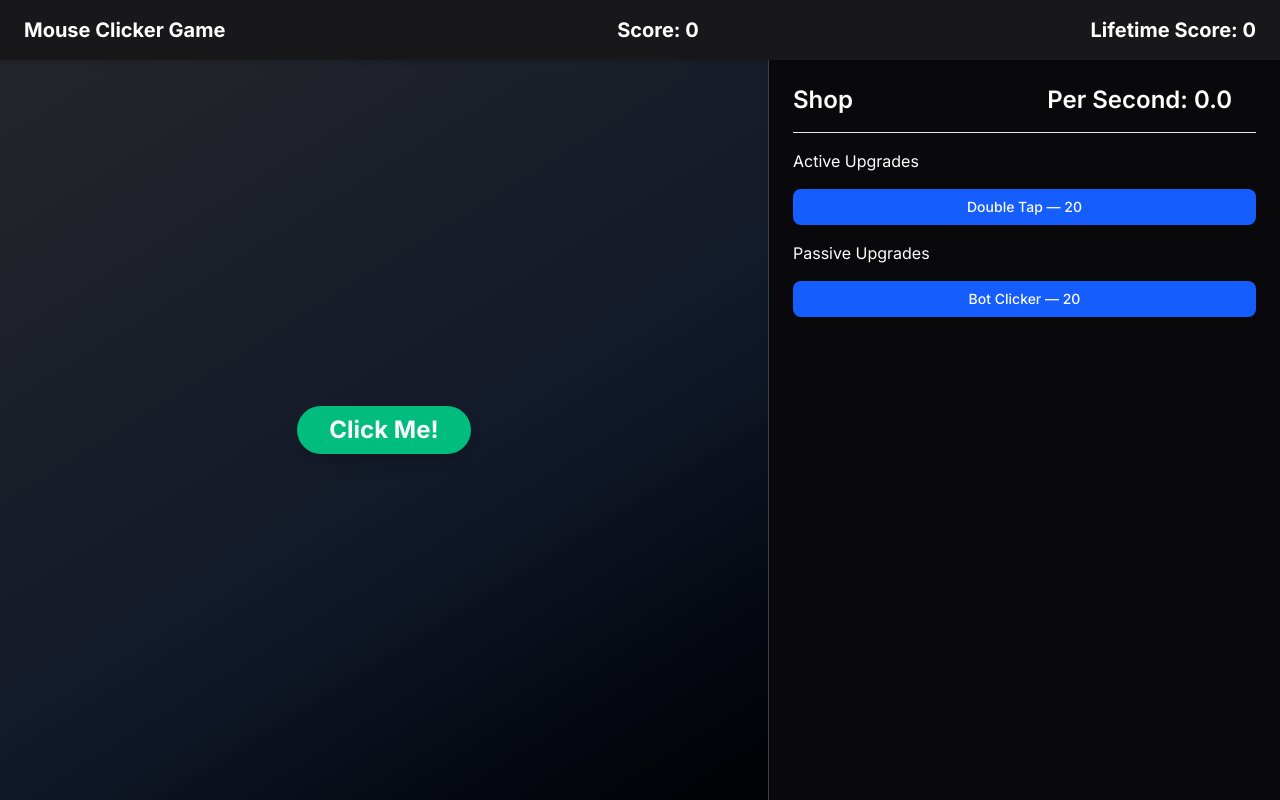
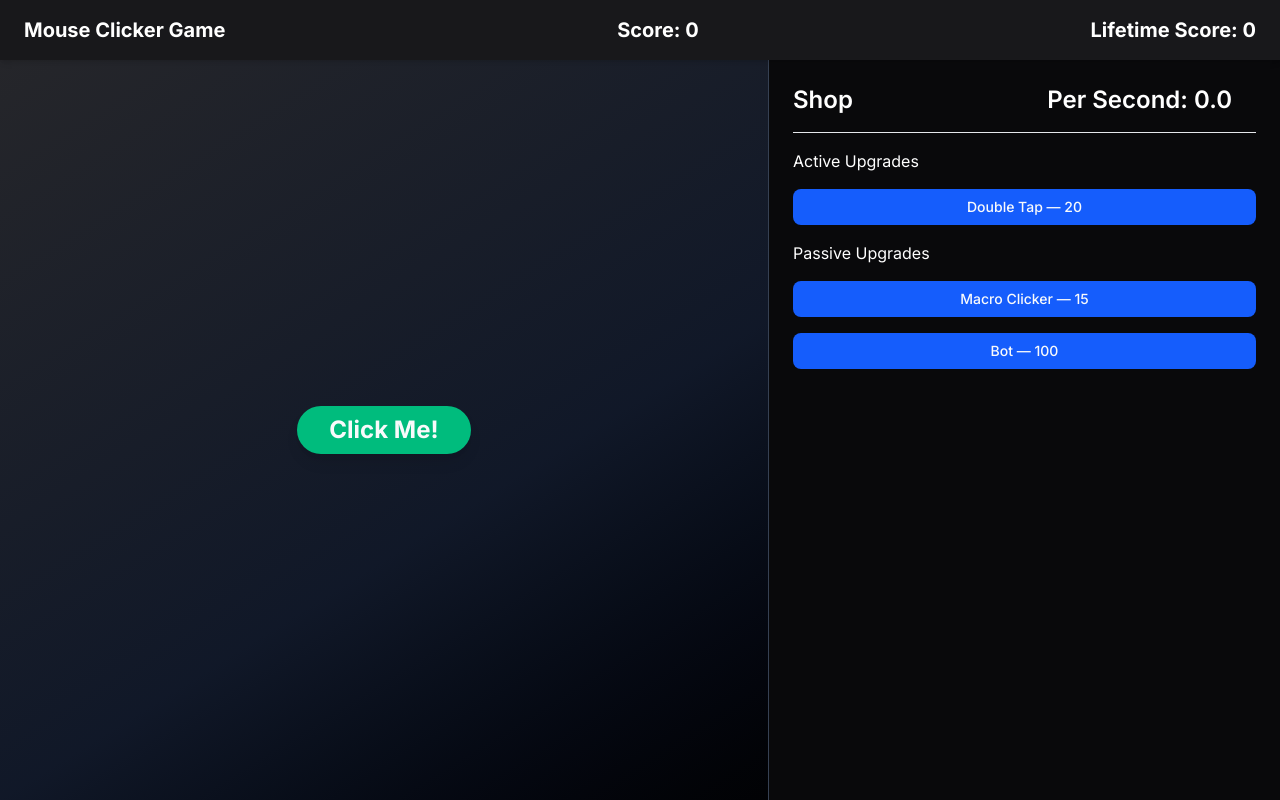
Before and after one commit to ItzYaboiiJoe/MouseClicker, a Next.js app: page / in a window 1280 px wide. Built offline with nearby package versions, Linux system fonts and the light colour scheme.

Commit message:
Refactored passiveUpgrades to avoid creating a huge single file

```diff
--- /dev/null
+++ b/src/components/powerups/passiveUpgradesLevels/bot.ts
@@ -0,0 +1,20 @@
+const bot = {
+  id: "Bot",
+  value: 1.0,
+  levels: [
+    {
+      label: "Bot",
+      cost: 100,
+      tooltip: "A nice bot that clicks for you every second.",
+      effect: "Produce 1.0 points per second.",
+    },
+    {
+      label: "Bot",
+      cost: 120,
+      tooltip: "A nice bot that clicks for you every second.",
+      effect: "Produce 2.0 points per second.",
+    },
+  ],
+};
+
+export default bot;
--- /dev/null
+++ b/src/components/powerups/passiveUpgradesLevels/macroClicker.ts
@@ -0,0 +1,68 @@
+const macroClicker = {
+  id: "Macro Clicker",
+  value: 0.1,
+  levels: [
+    {
+      label: "Macro Clicker",
+      cost: 15,
+      tooltip: "Automatically clicks for you every 10 seconds.",
+      effect: "Produce 0.1 points per second.",
+    },
+    {
+      label: "Macro Clicker",
+      cost: 20,
+      tooltip: "Automatically clicks for you every 10 seconds.",
+      effect: "Produce 0.2 points per second.",
+    },
+    {
+      label: "Macro Clicker",
+      cost: 23,
+      tooltip: "Automatically clicks for you every 10 seconds.",
+      effect: "Produce 0.3 points per second.",
+    },
+    {
+      label: "Macro Clicker",
+      cost: 27,
+      tooltip: "Automatically clicks for you every 10 seconds.",
+      effect: "Produce 0.4 points per second.",
+    },
+    {
+      label: "Macro Clicker",
+      cost: 32,
+      tooltip: "Automatically clicks for you every 10 seconds.",
+      effect: "Produce 0.5 points per second.",
+    },
+    {
+      label: "Macro Clicker",
+      cost: 38,
+      tooltip: "Automatically clicks for you every 10 seconds.",
+      effect: "Produce 0.6 points per second.",
+    },
+    {
+      label: "Macro Clicker",
+      cost: 45,
+      tooltip: "Automatically clicks for you every 10 seconds.",
+      effect: "Produce 0.7 points per second.",
+    },
+    {
+      label: "Macro Clicker",
+      cost: 50,
+      tooltip: "Automatically clicks for you every 10 seconds.",
+      effect: "Produce 0.8 points per second.",
+    },
+    {
+      label: "Macro Clicker",
+      cost: 61,
+      tooltip: "Automatically clicks for you every 10 seconds.",
+      effect: "Produce 0.9 points per second.",
+    },
+    {
+      label: "Macro Clicker",
+      cost: 70,
+      tooltip: "Automatically clicks for you every 10 seconds.",
+      effect: "Produce 1.0 points per second.",
+    },
+  ],
+};
+
+export default macroClicker;
--- a/src/components/powerups/passiveUpgradesList.ts
+++ b/src/components/powerups/passiveUpgradesList.ts
@@ -1,28 +1,6 @@
-const upgrades = [
-  {
-    id: "Bot Clicker",
-    value: 0.1,
-    levels: [
-      {
-        label: "Bot Clicker",
-        cost: 20,
-        tooltip: "Automatically clicks for you every 10 seconds.",
-        effect: "Produce 0.1 points per second.",
-      },
-      {
-        label: "Bot Clicker v2",
-        cost: 50,
-        tooltip: "Automatically clicks for you every 10 seconds.",
-        effect: "Produce 0.2 points per second.",
-      },
-      {
-        label: "Bot Clicker v3",
-        cost: 100,
-        tooltip: "Automatically clicks for you every 10 seconds.",
-        effect: "Produce 0.3 points per second.",
-      },
-    ],
-  },
-];
+import macroClicker from "./passiveUpgradesLevels/macroClicker";
+import bot from "./passiveUpgradesLevels/bot";
+
+const upgrades = [macroClicker, bot];
 
 export default upgrades;
```
